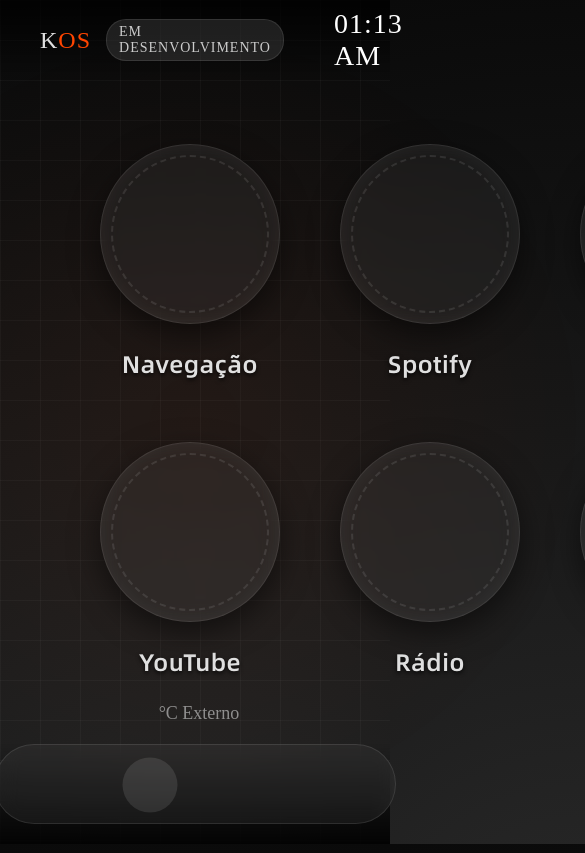
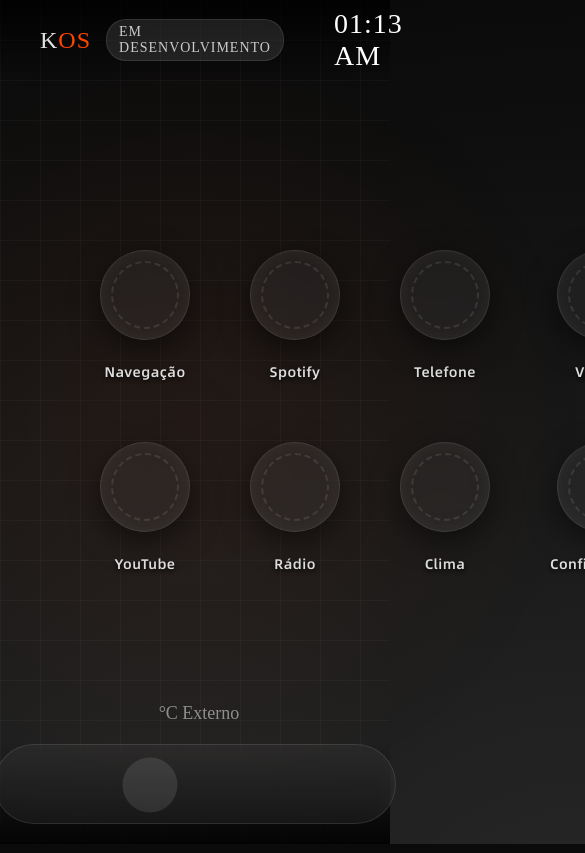
Before and after one commit to NerdGuin/KOS, a React (Vite) app in the folder src/frontend/: page / in a window 390 px wide. Shown: the top 853 px of the page, 585 px wide, since content can reach past the window. Built offline with nearby package versions, Linux system fonts and the light colour scheme; no server answers; a web font is replaced by a local one.

Commit message:
expose and styles

```diff
--- a/src/frontend/src/components/Dashboard/index.css
+++ b/src/frontend/src/components/Dashboard/index.css
@@ -32,8 +32,8 @@
 }
 
 .app-icon-wrapper {
-  width: 180px;
-  height: 180px;
+  width: clamp(90px, 12vw, 180px);
+  height: clamp(90px, 12vw, 180px);
   border-radius: 50%;
   background: rgba(255, 255, 255, 0.05);
   backdrop-filter: blur(10px);
@@ -71,7 +71,7 @@
 }
 
 .app-icon {
-  font-size: 70px;
+  font-size: clamp(32px, 5vw, 70px);
   color: #fff;
   z-index: 2;
   text-shadow: 0 2px 10px rgba(0, 0, 0, 0.5);
@@ -80,7 +80,7 @@
 
 .app-label {
   font-family: 'AlibabaSans-Medium';
-  font-size: 24px;
+  font-size: clamp(14px, 2vw, 24px);
   color: #e0e0e0;
   text-align: center;
   letter-spacing: 0.5px;
```
Also changed, not shown: 1 other file (tests, documents, lock files or other folders).
